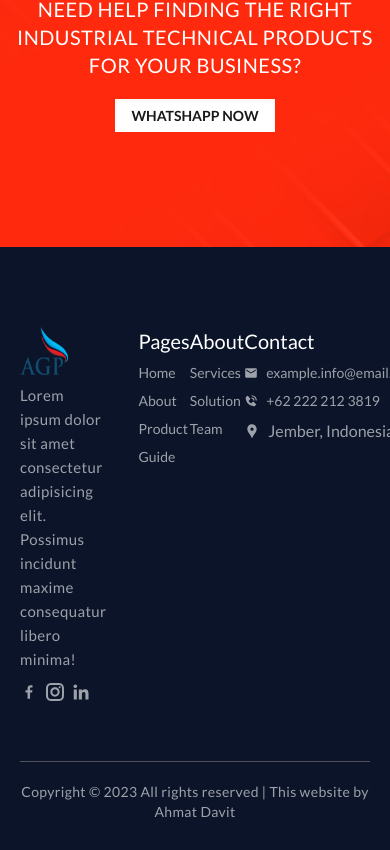
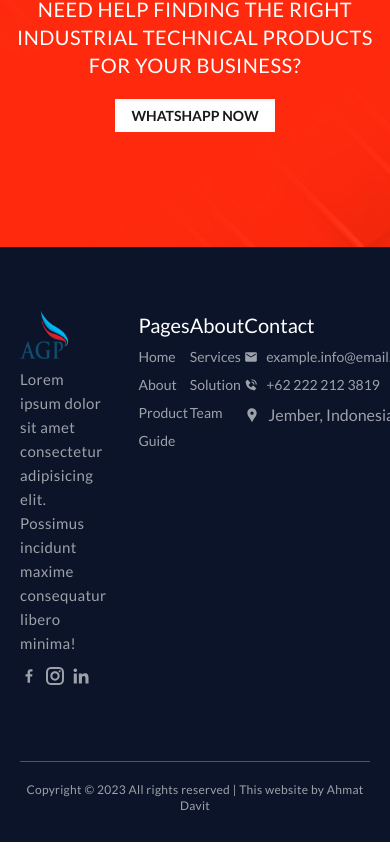
Before and after one commit to Davitaridani/agp, a Next.js app: page /about in a window 390 px wide. Shown: the part 3769-4619 px from the top of the page. Built offline with nearby package versions, Linux system fonts and the light colour scheme.

Commit message:
responsive page guide and section footer

```diff
--- a/src/app/tech-guide/page.tsx
+++ b/src/app/tech-guide/page.tsx
@@ -5,7 +5,7 @@ import CategoryGuide from '@/components/CategoryGuide';
 const TechGuide = () => {
 	return (
 		<>
-			<section className={`${styling.bg_hero} flex`}>
+			<section className={`${styling.bg_hero} flex pb-0`}>
 				<div className="container flex_center justify-center">
 					<div className="text-center">
 						<p className='uppercase text-red'>TECHNICAL GUIDE & REFERENCE</p>
@@ -16,7 +16,7 @@ const TechGuide = () => {
 			</section>
 
 			<section className="lg:pb-28 pb-10 pt-0">
-				<div className="container_content  flex justify-center">
+				<div className="container_content lg:px-0 px-[20px] flex justify-center">
 					<CategoryGuide color="text-black" />
 				</div>
 			</section>
--- a/src/components/layouts/footer/page.tsx
+++ b/src/components/layouts/footer/page.tsx
@@ -30,8 +30,8 @@ const Footer = () => {
 	return (
 		<footer className="bg-navy">
 			<div className="container text-gray">
-				<div className="flex flex-row pt-20 pb-10">
-					<div className="basis-1/4">
+				<div className="items__row lg:pt-20 pt-16 pb-10">
+					<div className="md:basis-1/4 basis-1/2 mb-4">
 						<Image src={asset_home.logo} alt="logo footer" className="w-12 h-12 mb-2" />
 						<p className="text-[15px] pe-8 mb-3">Lorem ipsum dolor sit amet consectetur adipisicing elit. Possimus incidunt maxime consequatur libero minima!</p>
 						<div className="flex_center gap-2 text-lg">
@@ -46,10 +46,10 @@ const Footer = () => {
 							</span>
 						</div>
 					</div>
-					{dataLink.map((item: any, i) => (
-						<div className="basis-1/4">
+					{dataLink.map((item: any, i: number) => (
+						<div className="lg:basis-1/4 basis-1/2 mb-4">
 							<h5 className="mb-2 text-xl text-white">{item.title}</h5>
-							<ul key={i} className="">
+							<ul key={i}>
 								{item.itemLinks.map((item: any) => (
 									<li className="flex_center mb-2" >
 										<Link href={`#`} className="text-sm hover:underline">{item.link}</Link>
@@ -58,7 +58,7 @@ const Footer = () => {
 							</ul>
 						</div>
 					))}
-					<div className="basis-1/4">
+					<div className="lg:basis-1/4 basis-1/2 mb-4">
 						<h5 className="mb-2 text-xl text-white">Contact</h5>
 						<ul>
 							<li className="mb-2">
@@ -83,7 +83,7 @@ const Footer = () => {
 					</div>
 				</div>
 				<hr className="my-5 text-zinc-600" />
-				<p className="text-center text-sm pb-7">Copyright © 2023 All rights reserved | This website by Ahmat Davit</p>
+				<p className="text-center lg:text-sm text-xs pb-7">Copyright © 2023 All rights reserved | This website by Ahmat Davit</p>
 			</div>
 		</footer >
 	)
```
